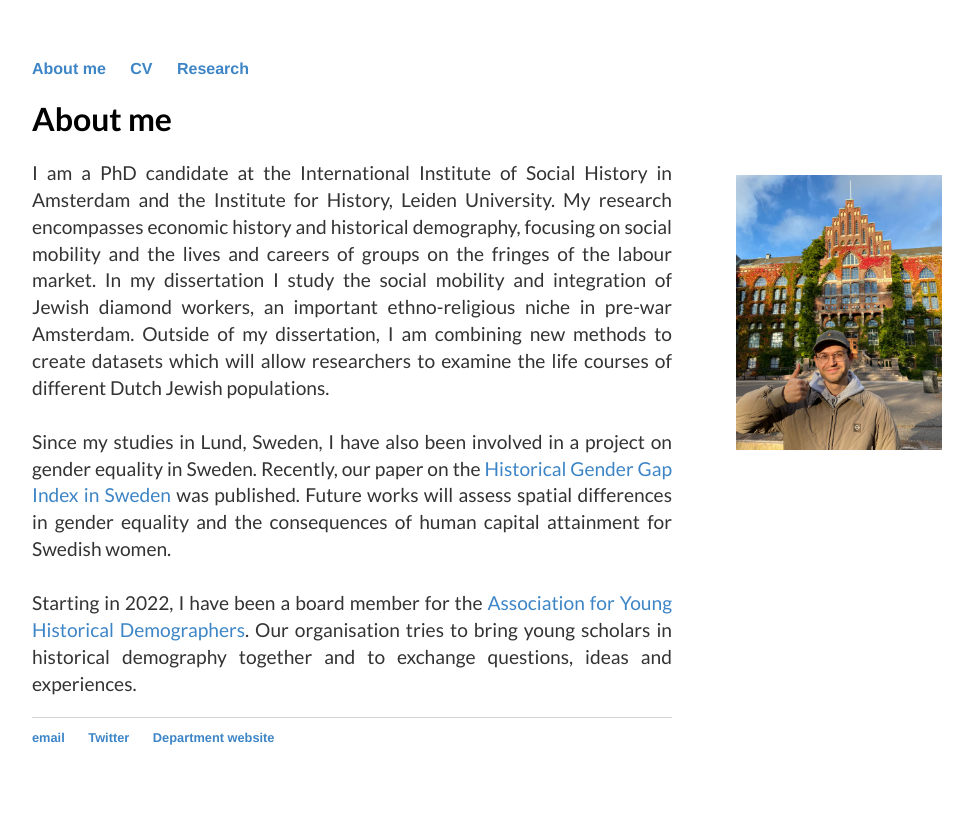
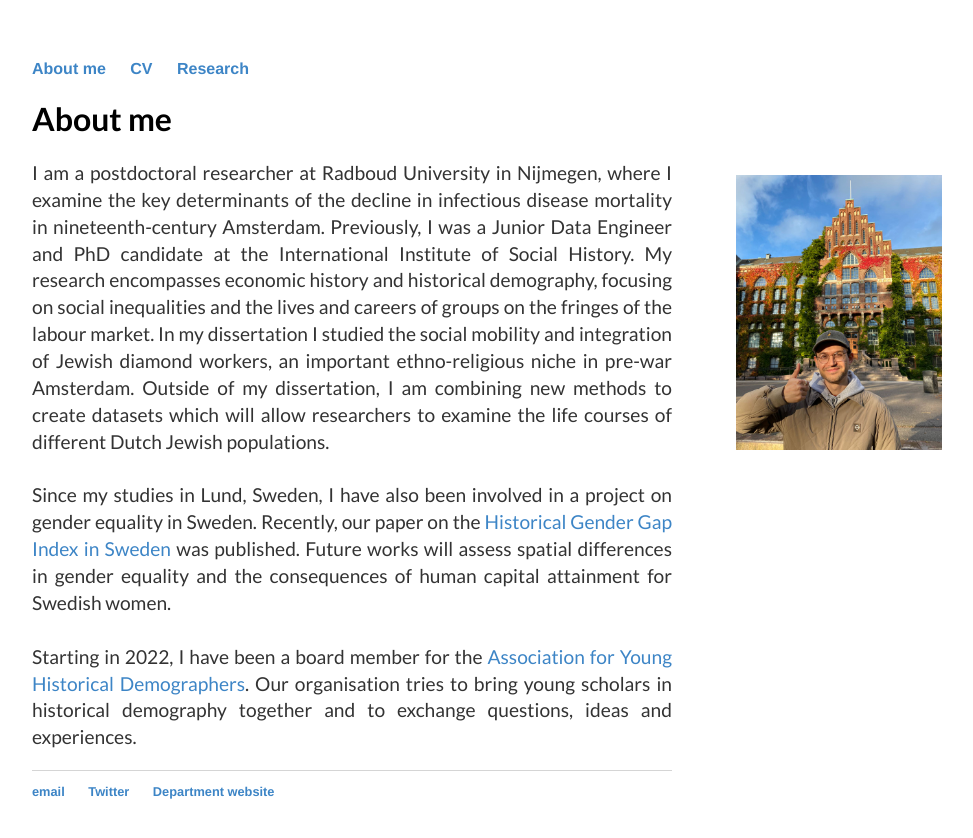
Before and after one commit to kok-joris/kok-joris.github.io, a Jekyll site: the page built from index.html, in a window 1280 px wide. Shown: the top 838 px of the page, without its empty margins (288-1261 px from the left). Built offline with Jekyll 4.4.1, drawn with Linux system fonts in a browser that asks for light colours; Markdown is read by kramdown in place of the engine named in the settings.

Commit message:
Update index.html

```diff
--- a/index.html
+++ b/index.html
@@ -9,9 +9,10 @@ title: Joris Kok
 	<h1>About me</h1>
 	    <p align="justify">
 
-		    I am a PhD candidate at the International Institute of Social History in Amsterdam and the Institute for History, Leiden University.
-		    My research encompasses economic history and historical demography, focusing on social mobility and the lives and careers of groups on the fringes of the labour market.
-		    In my dissertation I study the social mobility and integration of Jewish diamond workers, an important ethno-religious niche in pre-war Amsterdam.
+		    I am a postdoctoral researcher at Radboud University in Nijmegen, where I examine the key determinants of the decline in infectious disease mortality in nineteenth-century Amsterdam.
+		    Previously, I was a Junior Data Engineer and PhD candidate at the International Institute of Social History.
+		    My research encompasses economic history and historical demography, focusing on social inequalities and the lives and careers of groups on the fringes of the labour market.
+		    In my dissertation I studied the social mobility and integration of Jewish diamond workers, an important ethno-religious niche in pre-war Amsterdam.
 		    Outside of my dissertation, I am combining new methods to create datasets which will allow researchers to examine the life courses of different Dutch Jewish populations.
 
 		    <br>
```
